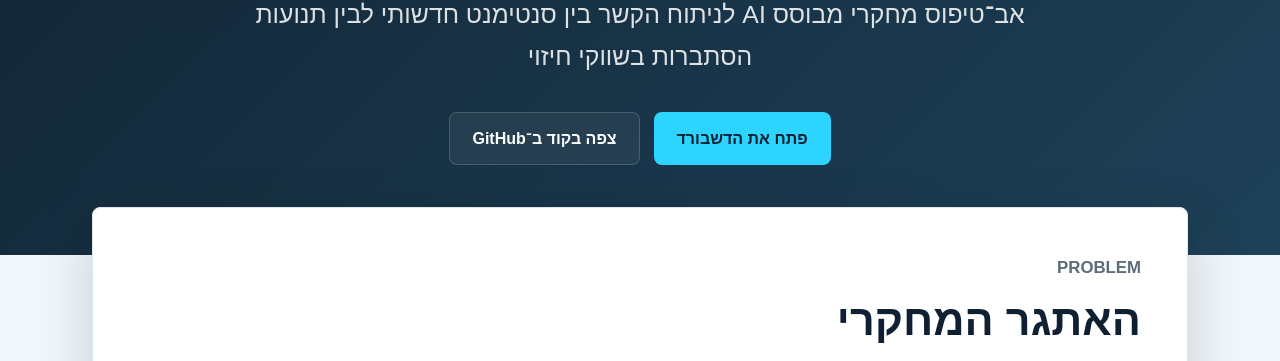
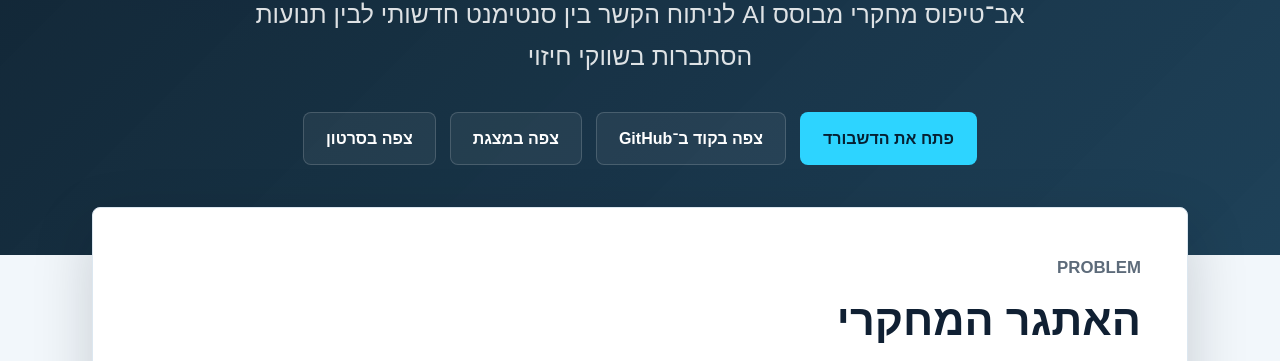
Before and after one commit to edwardnepo/Polymarket, a plain HTML site: page docs/index.html in a window 1280 px wide. Shown: the part 423-784 px from the top of the page. Drawn offline with Linux system fonts and the light colour scheme.

Commit message:
Add presentation and video links to landing page

```diff
--- a/docs/index.html
+++ b/docs/index.html
@@ -30,11 +30,37 @@
           תנועות הסתברות בשווקי חיזוי
         </p>
         <div class="hero-actions">
-          <a class="button primary" href="https://polymarket-ono.streamlit.app">
+          <a
+            class="button primary"
+            href="https://polymarket-ono.streamlit.app"
+            target="_blank"
+            rel="noopener noreferrer"
+          >
             פתח את הדשבורד
           </a>
-          <a class="button secondary" href="https://github.com/edwardnepo/Polymarket">
+          <a
+            class="button secondary"
+            href="https://github.com/edwardnepo/Polymarket"
+            target="_blank"
+            rel="noopener noreferrer"
+          >
             צפה בקוד ב־GitHub
+          </a>
+          <a
+            class="button secondary"
+            href="https://docs.google.com/presentation/d/1OPtGdalBb_N3MxEoAwD_cuCjyy1noQgQ/edit?usp=sharing&amp;ouid=112707053549141853757&amp;rtpof=true&amp;sd=true"
+            target="_blank"
+            rel="noopener noreferrer"
+          >
+            צפה במצגת
+          </a>
+          <a
+            class="button secondary"
+            href="https://drive.google.com/file/d/11NqjBhSVmdP5bH-EEYyqwvgDy64WbG_j/view"
+            target="_blank"
+            rel="noopener noreferrer"
+          >
+            צפה בסרטון
           </a>
         </div>
       </section>
```
